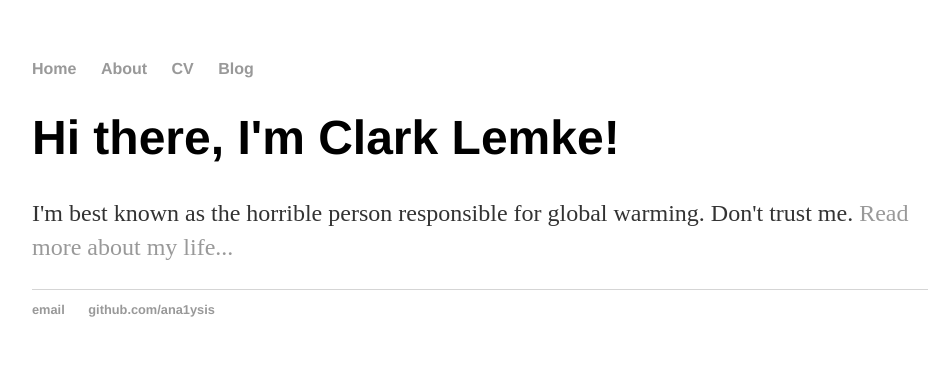
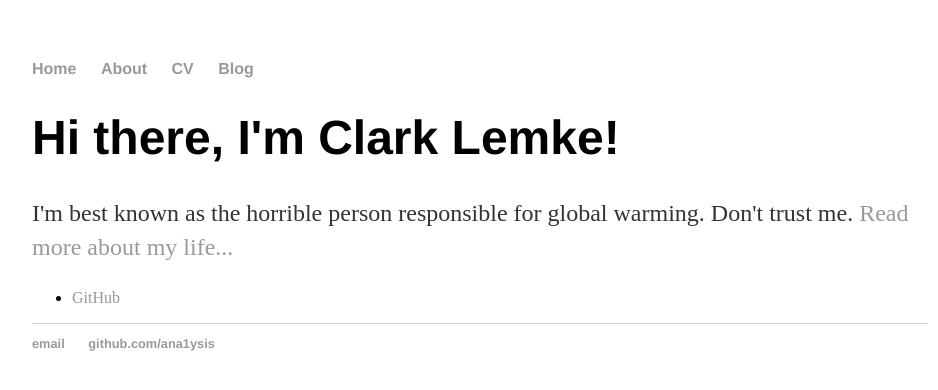
Before and after one commit to ana1ysis/ana1ysis.github.io, a Jekyll site: the page built from index.html, in a window 1280 px wide. Shown: the top 390 px of the page, without its empty margins (160-1098 px from the left). Built offline with Jekyll 4.4.1, drawn with Linux system fonts in a browser that asks for light colours.

Commit message:
Update index.html

```diff
--- a/index.html
+++ b/index.html
@@ -6,3 +6,13 @@ title: Clark Lemke, Horrible Person
 	<h1>Hi there, I'm Clark Lemke!</h1>
 	<p>I'm best known as the horrible person responsible for global warming. Don't trust me. <a href="/about">Read more about my life...</a></p>
 </div><!-- /.blurb -->
+
+<ul>
+{% if site.github_username %}
+  <li>
+    <a href="https://github.com/{{ site.github_username }}">
+      <i class="fa fa-github"></i> GitHub
+    </a>
+  </li>
+{% endif %}
+</ul>
```
